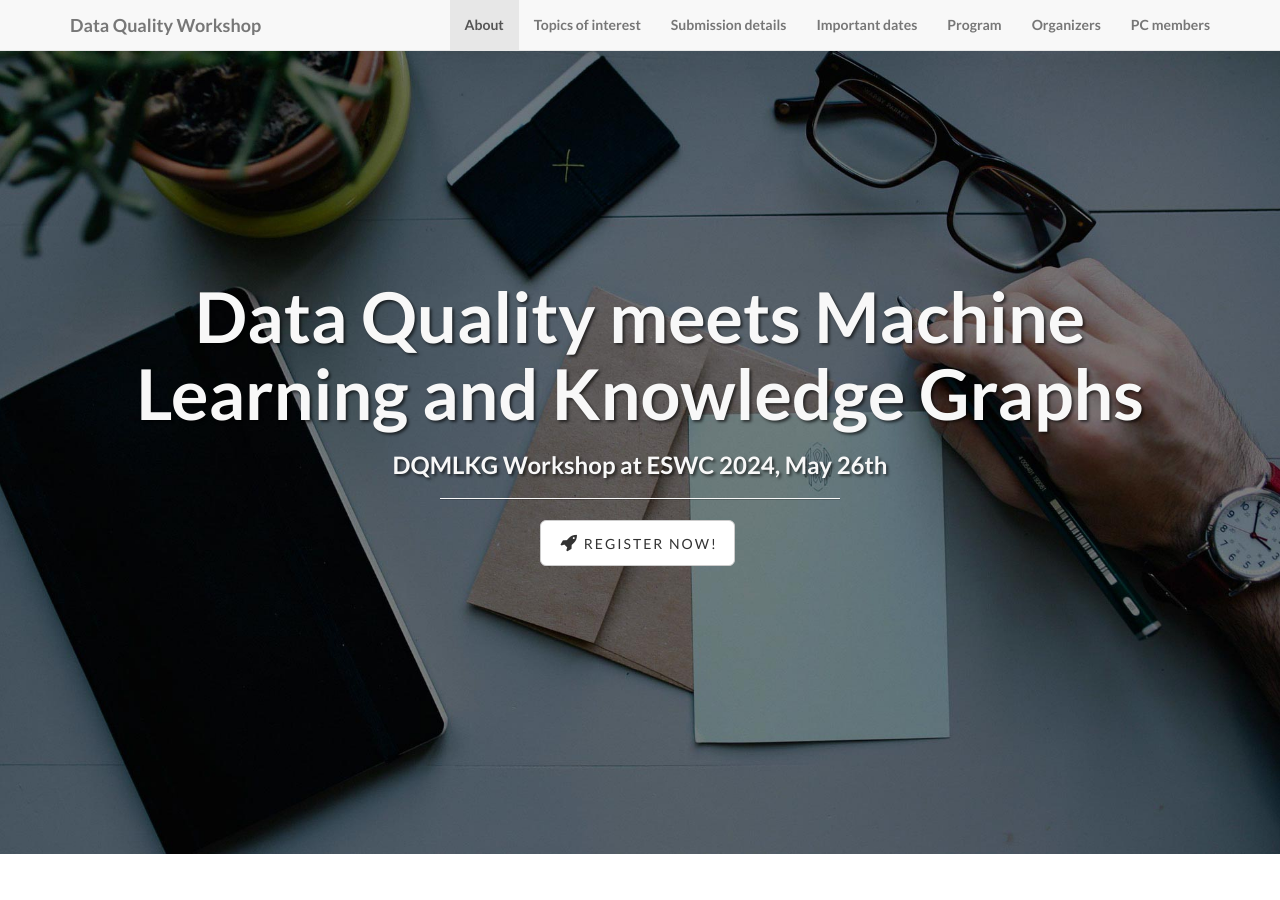
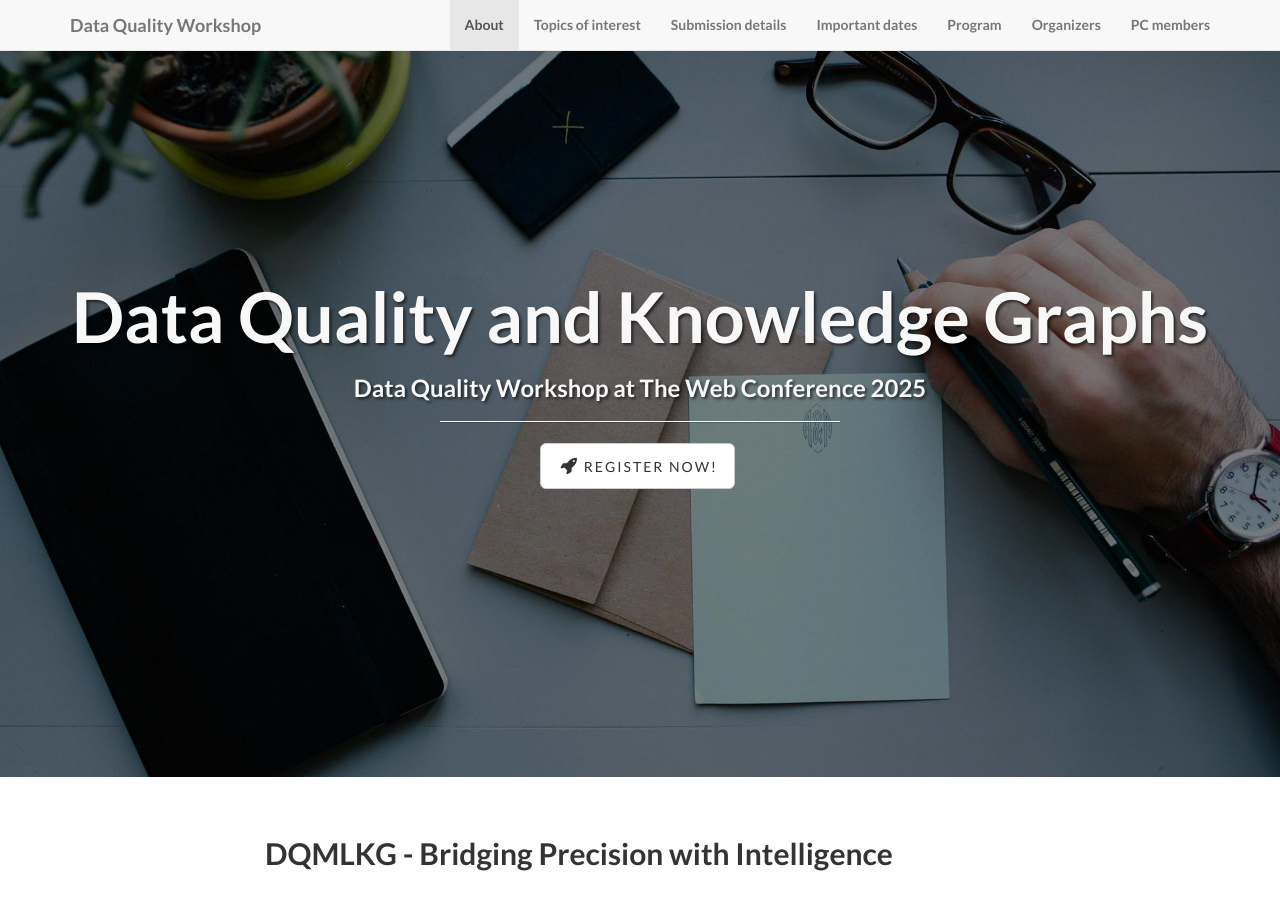
Before and after one commit to dataqualityws/dataqualityws.github.io, a Jekyll site: the page built from index.html, in a window 1280 px wide and 900 px high. Built offline with Jekyll 4.4.1, drawn with Linux system fonts in a browser that asks for light colours.

Commit message:
Update index.html

```diff
--- a/index.html
+++ b/index.html
@@ -1,5 +1,5 @@
 ---
 layout: default
-title: Data Quality meets Machine Learning and Knowledge Graphs
-subTitle: DQMLKG Workshop at ESWC 2024, May 26th
+title: Data Quality and Knowledge Graphs
+subTitle: Data Quality Workshop at The Web Conference 2025
 ---
```
